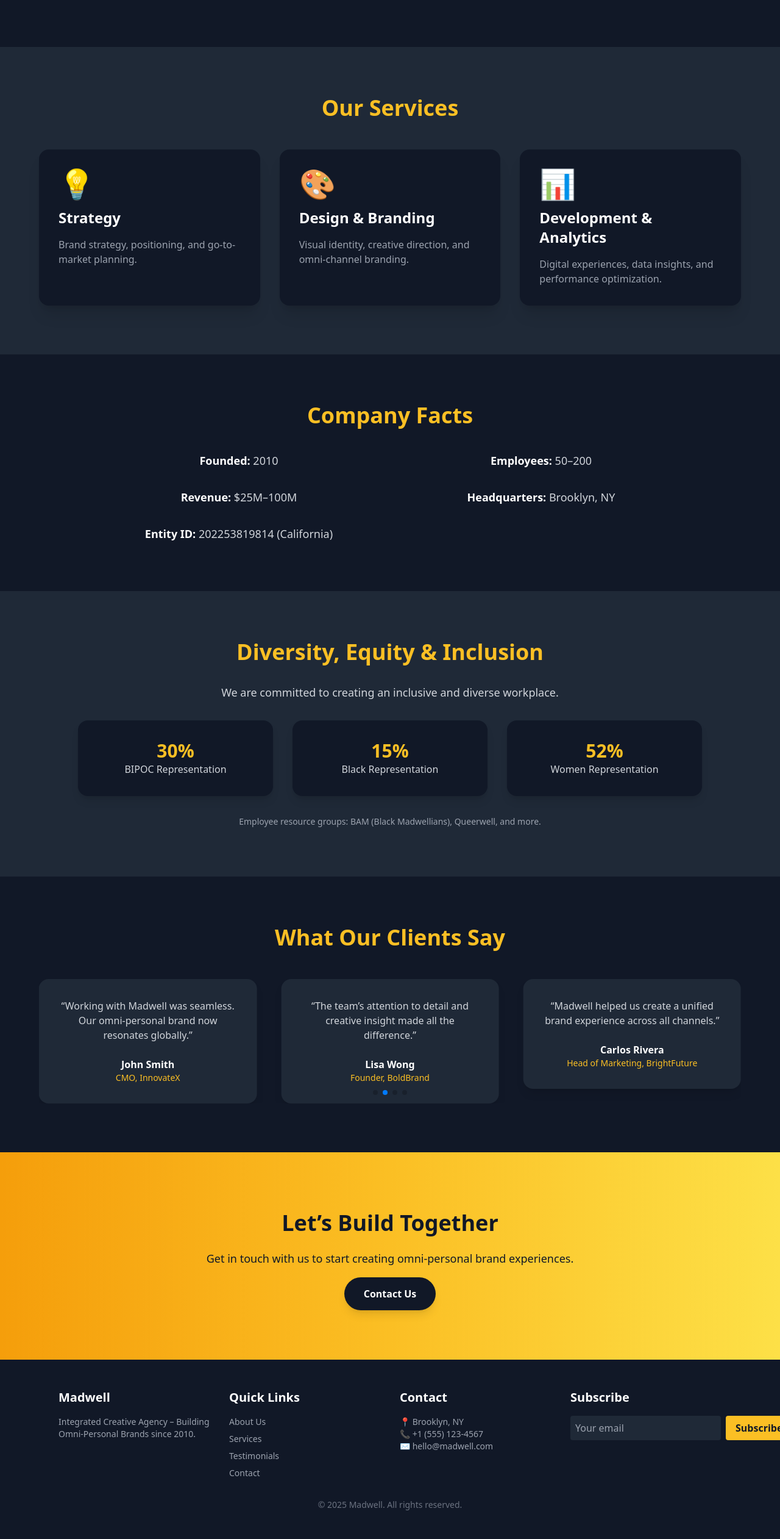
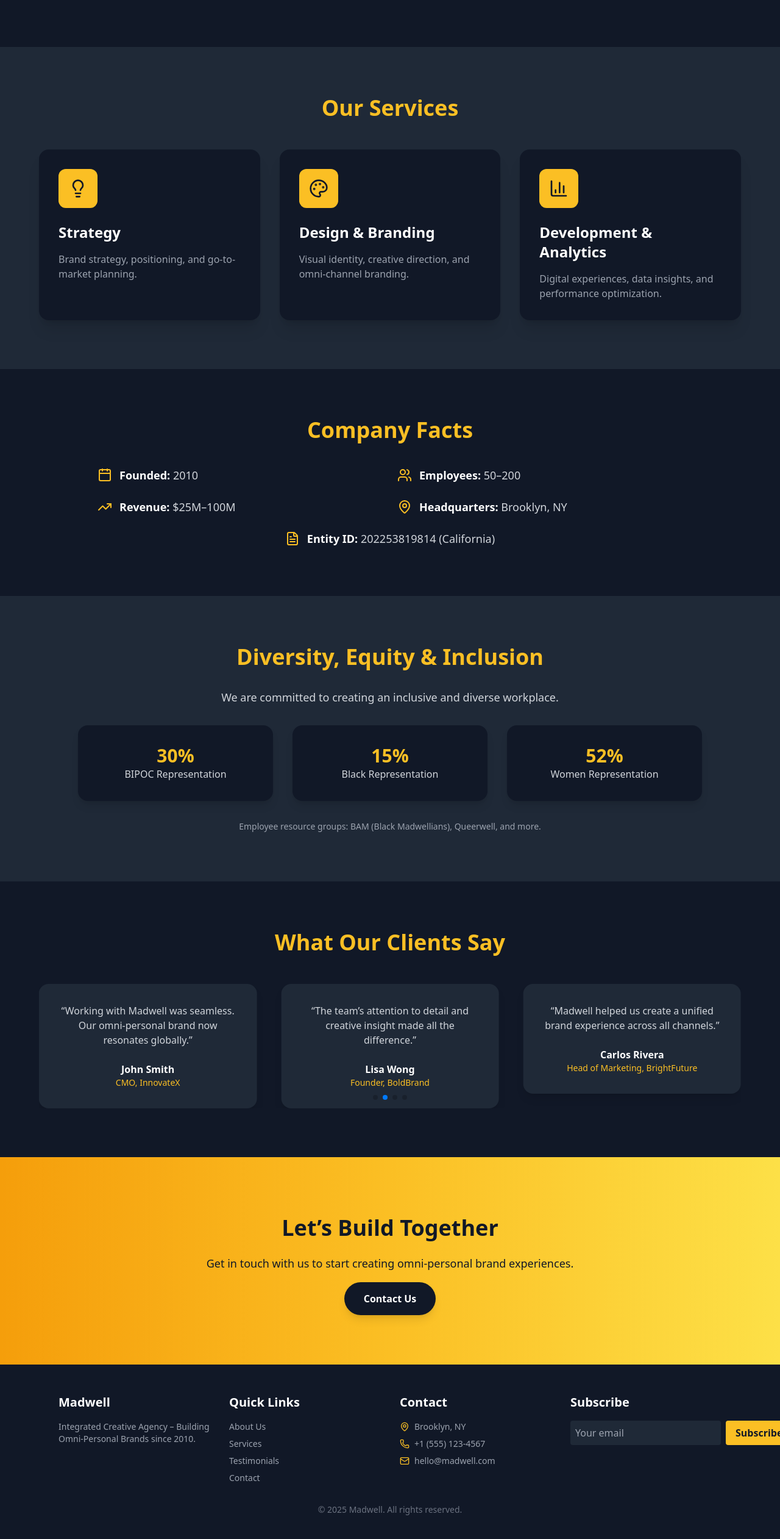
Before and after one commit to alphaoracleai/madwell.llc, a plain HTML site: page index.html in a window 1280 px wide. Shown: the part 695-3218 px from the top of the page at 61% size. Drawn offline with nearby package versions, Linux system fonts and the light colour scheme.

Commit message:
Updated index.html

```diff
--- a/index.html
+++ b/index.html
@@ -10,6 +10,8 @@
   <link rel="stylesheet" href="https://cdn.jsdelivr.net/npm/swiper@10/swiper-bundle.min.css" />
   <!-- AOS CSS -->
   <link href="https://cdn.jsdelivr.net/npm/aos@2.3.4/dist/aos.css" rel="stylesheet">
+  <!-- Lucide Icons -->
+  <script src="https://unpkg.com/lucide@latest"></script>
 
   <style>
     @keyframes float {
@@ -161,18 +163,24 @@
     <div class="max-w-6xl mx-auto">
       <h2 class="text-4xl font-bold text-center mb-12 text-amber-400">Our Services</h2>
       <div class="grid md:grid-cols-3 gap-8">
-        <div class="service-card bg-gray-900 p-8 rounded-2xl shadow-xl hover:shadow-2xl transition-all duration-500 transform hover:-translate-y-2 hover:bg-gradient-to-br hover:from-gray-900 hover:to-gray-800">
-          <div class="text-5xl mb-4 transform transition-transform duration-500 hover:rotate-12">💡</div>
+        <div class="service-card bg-gray-900 p-8 rounded-2xl shadow-xl hover:shadow-2xl transition-all duration-500 transform hover:-translate-y-2 hover:bg-gradient-to-br hover:from-gray-900 hover:to-gray-800 group">
+          <div class="w-16 h-16 mb-6 bg-amber-400 rounded-xl flex items-center justify-center transform transition-all duration-500 group-hover:scale-110 group-hover:rotate-6">
+            <i data-lucide="lightbulb" class="text-gray-900" width="32" height="32"></i>
+          </div>
           <h3 class="text-2xl font-semibold mb-4 text-white">Strategy</h3>
           <p class="text-gray-400">Brand strategy, positioning, and go-to-market planning.</p>
         </div>
-        <div class="service-card bg-gray-900 p-8 rounded-2xl shadow-xl hover:shadow-2xl transition-all duration-500 transform hover:-translate-y-2 hover:bg-gradient-to-br hover:from-gray-900 hover:to-gray-800">
-          <div class="text-5xl mb-4 transform transition-transform duration-500 hover:rotate-12">🎨</div>
+        <div class="service-card bg-gray-900 p-8 rounded-2xl shadow-xl hover:shadow-2xl transition-all duration-500 transform hover:-translate-y-2 hover:bg-gradient-to-br hover:from-gray-900 hover:to-gray-800 group">
+          <div class="w-16 h-16 mb-6 bg-amber-400 rounded-xl flex items-center justify-center transform transition-all duration-500 group-hover:scale-110 group-hover:rotate-6">
+            <i data-lucide="palette" class="text-gray-900" width="32" height="32"></i>
+          </div>
           <h3 class="text-2xl font-semibold mb-4 text-white">Design & Branding</h3>
           <p class="text-gray-400">Visual identity, creative direction, and omni-channel branding.</p>
         </div>
-        <div class="service-card bg-gray-900 p-8 rounded-2xl shadow-xl hover:shadow-2xl transition-all duration-500 transform hover:-translate-y-2 hover:bg-gradient-to-br hover:from-gray-900 hover:to-gray-800">
-          <div class="text-5xl mb-4 transform transition-transform duration-500 hover:rotate-12">📊</div>
+        <div class="service-card bg-gray-900 p-8 rounded-2xl shadow-xl hover:shadow-2xl transition-all duration-500 transform hover:-translate-y-2 hover:bg-gradient-to-br hover:from-gray-900 hover:to-gray-800 group">
+          <div class="w-16 h-16 mb-6 bg-amber-400 rounded-xl flex items-center justify-center transform transition-all duration-500 group-hover:scale-110 group-hover:rotate-6">
+            <i data-lucide="bar-chart-3" class="text-gray-900" width="32" height="32"></i>
+          </div>
           <h3 class="text-2xl font-semibold mb-4 text-white">Development & Analytics</h3>
           <p class="text-gray-400">Digital experiences, data insights, and performance optimization.</p>
         </div>
@@ -183,12 +191,27 @@
   <!-- Company Facts -->
   <section class="py-20 px-8 max-w-5xl mx-auto text-center" data-aos="fade-up">
     <h2 class="text-4xl font-bold mb-10 text-amber-400">Company Facts</h2>
-    <div class="grid md:grid-cols-2 gap-8 text-lg text-gray-300">
-      <p><strong class="text-white">Founded:</strong> 2010</p>
-      <p><strong class="text-white">Employees:</strong> 50–200</p>
-      <p><strong class="text-white">Revenue:</strong> $25M–100M</p>
-      <p><strong class="text-white">Headquarters:</strong> Brooklyn, NY</p>
-      <p><strong class="text-white">Entity ID:</strong> 202253819814 (California)</p>
+    <div class="grid md:grid-cols-2 gap-6 text-lg text-gray-300">
+      <div class="flex items-center gap-3">
+        <i data-lucide="calendar" class="text-amber-400" width="24" height="24"></i>
+        <p><strong class="text-white">Founded:</strong> 2010</p>
+      </div>
+      <div class="flex items-center gap-3">
+        <i data-lucide="users" class="text-amber-400" width="24" height="24"></i>
+        <p><strong class="text-white">Employees:</strong> 50–200</p>
+      </div>
+      <div class="flex items-center gap-3">
+        <i data-lucide="trending-up" class="text-amber-400" width="24" height="24"></i>
+        <p><strong class="text-white">Revenue:</strong> $25M–100M</p>
+      </div>
+      <div class="flex items-center gap-3">
+        <i data-lucide="map-pin" class="text-amber-400" width="24" height="24"></i>
+        <p><strong class="text-white">Headquarters:</strong> Brooklyn, NY</p>
+      </div>
+      <div class="flex items-center gap-3 md:col-span-2 justify-center">
+        <i data-lucide="file-text" class="text-amber-400" width="24" height="24"></i>
+        <p><strong class="text-white">Entity ID:</strong> 202253819814 (California)</p>
+      </div>
     </div>
   </section>
 
@@ -278,9 +301,18 @@
       </div>
       <div>
         <h3 class="text-white text-xl font-bold mb-4">Contact</h3>
-        <p class="text-gray-400 text-sm">📍 Brooklyn, NY</p>
-        <p class="text-gray-400 text-sm">📞 +1 (555) 123-4567</p>
-        <p class="text-gray-400 text-sm">✉️ <a href="mailto:hello@madwell.com" class="hover:text-amber-400 transition">hello@madwell.com</a></p>
+        <div class="flex items-center gap-2 mb-2">
+          <i data-lucide="map-pin" class="text-amber-400" width="16" height="16"></i>
+          <p class="text-gray-400 text-sm">Brooklyn, NY</p>
+        </div>
+        <div class="flex items-center gap-2 mb-2">
+          <i data-lucide="phone" class="text-amber-400" width="16" height="16"></i>
+          <p class="text-gray-400 text-sm">+1 (555) 123-4567</p>
+        </div>
+        <div class="flex items-center gap-2">
+          <i data-lucide="mail" class="text-amber-400" width="16" height="16"></i>
+          <p class="text-gray-400 text-sm"><a href="mailto:hello@madwell.com" class="hover:text-amber-400 transition">hello@madwell.com</a></p>
+        </div>
       </div>
       <div>
         <h3 class="text-white text-xl font-bold mb-4">Subscribe</h3>
@@ -424,14 +456,8 @@
       });
     });
 
-    // Parallax Effect on Hero
-    window.addEventListener('scroll', () => {
-      const scrolled = window.pageYOffset;
-      const heroSection = document.querySelector('section');
-      if (heroSection && scrolled < window.innerHeight) {
-        heroSection.style.transform = `translateY(${scrolled * 0.5}px)`;
-      }
-    });
+    // Initialize Lucide Icons
+    lucide.createIcons();
 
     // Add hover effects to service cards
     const serviceCards = document.querySelectorAll('.service-card');
```
